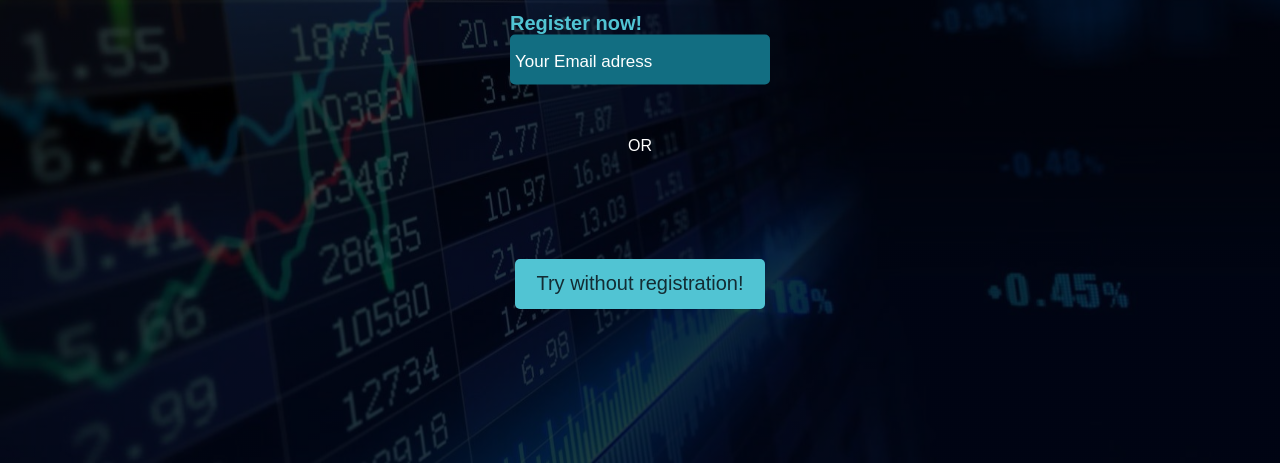
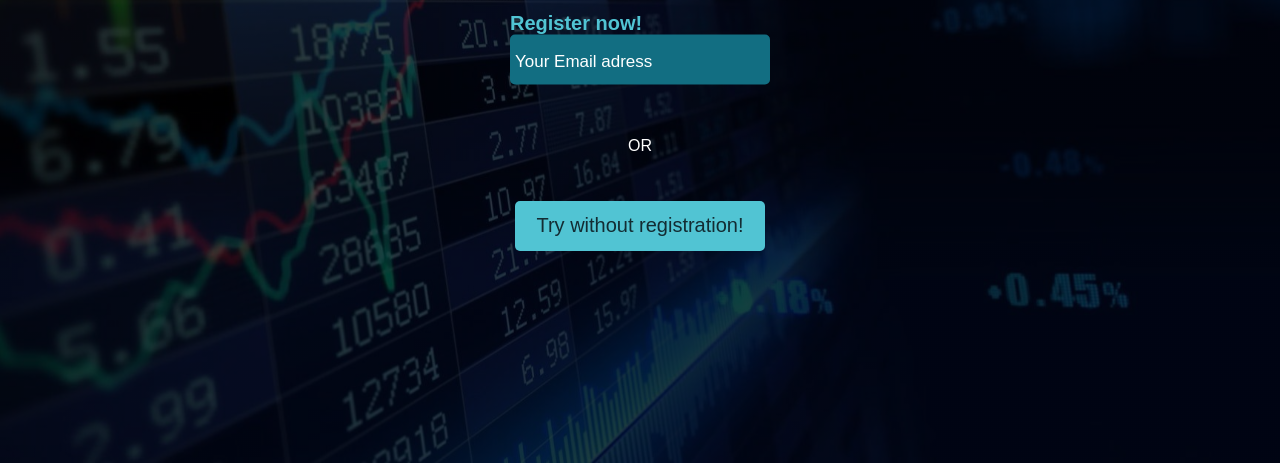
Before and after one commit to net0218game/trading-simulator, a website: page public/frontend login/login.html in a window 1280 px wide. Shown: the part 337-800 px from the top of the page. Drawn offline with Linux system fonts and the light colour scheme.

Commit message:
also button change
%ra raktam a margin topot

```diff
--- a/public/frontend login/style.css
+++ b/public/frontend login/style.css
@@ -116,7 +116,7 @@
     }
 
     .btn-1 {
-      margin-top: 500px;
+      margin-top: 30%;
       width:250px;
       height:50px;
       border:none;
```
